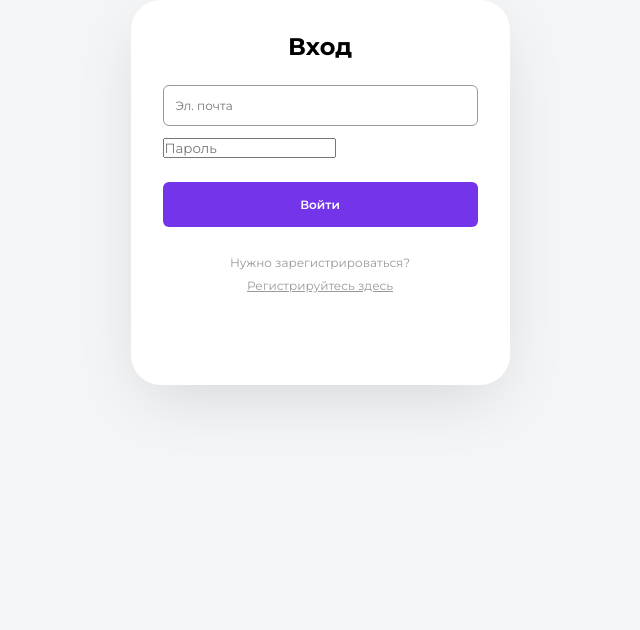
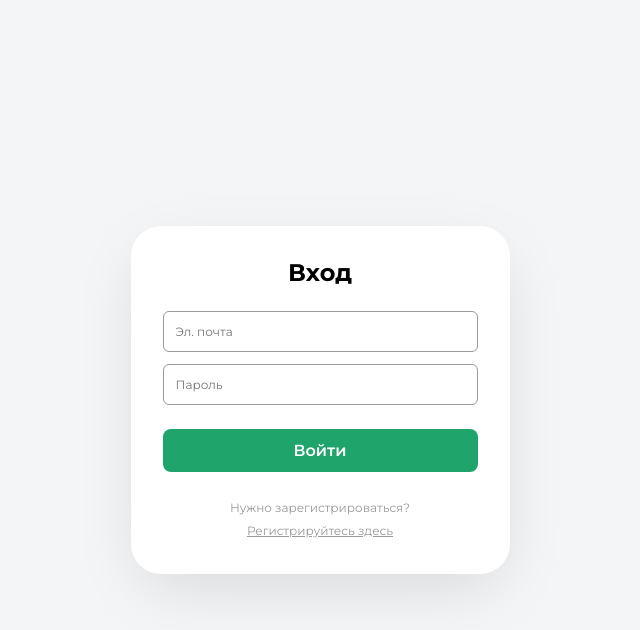
Before and after one commit to Veritas-lab/Skypro.-Wallet, a React (Vite) app: page / in a window 1280 px wide. Shown: the top 630 px of the page, without its empty margins (320-960 px from the left). Built offline with nearby package versions, Linux system fonts and the light colour scheme.

Commit message:
Добавлены стили для формы входа

```diff
--- a/src/components/AuthForm.css
+++ /dev/null
@@ -1,123 +0,0 @@
-* {
-  margin: 0;
-  padding: 0;
-  box-sizing: border-box;
-  font-family: Montserrat;
-}
-
-button,
-a {
-  cursor: pointer;
-}
-
-body {
-  display: flex;
-  justify-content: center;
-  align-items: center;
-  background-color: #f4f5f6;
-}
-
-.authform-container {
-  background-color: #ffffff;
-  border-radius: 30px;
-  box-shadow: 0px 20px 67px -12px #00000021;
-  width: 379px;
-  height: 334px;
-  padding: 32px;
-}
-h1 {
-  color: #000000;
-  font-weight: 700;
-  font-size: 24px;
-  margin-bottom: 24px;
-  text-align: center;
-}
-
-.form-group {
-  margin-bottom: 12px;
-}
-input[type="text"] {
-  width: 100%;
-  padding: 12px;
-  font-size: 12px;
-  font-weight: 400;
-  border: 0.5px solid #999999;
-  border-radius: 6px;
-}
-button {
-  width: 100%;
-  padding: 15px;
-  margin-top: 12px;
-  background-color: #7334ea;
-  border: none;
-  border-radius: 6px;
-  color: #ffffff;
-  font-size: 12px;
-  font-weight: 600;
-  cursor: pointer;
-  transition: background-color 0.2s;
-}
-button:hover {
-  background-color: #6b1eaf;
-}
-.link {
-  margin-top: 24px;
-  font-size: 12px;
-  font-weight: 400;
-  color: #999999;
-  text-align: center;
-  display: flex;
-  flex-direction: column;
-  justify-content: center;
-  align-items: center;
-}
-.link p {
-  display: block;
-  margin: 4px 0;
-}
-
-.link a {
-  color: #999999;
-  font-family: inherit;
-}
-
-.link a:hover {
-  text-decoration: underline;
-}
-@media (max-width: 768px) {
-  .authform-container {
-    width: 343px;
-    height: 270px;
-    padding: 24px;
-    border-radius: 0px;
-  }
-
-  h1 {
-    font-size: 20px;
-    margin-bottom: 16px;
-  }
-
-  .form-group {
-    margin-bottom: 8px;
-  }
-
-  input[type="text"] {
-    padding: 10px;
-    font-size: 11px;
-  }
-
-  button {
-    padding: 12px;
-    font-size: 11px;
-    margin-top: 8px;
-  }
-
-  .link {
-    margin-top: 16px;
-    font-size: 11px;
-  }
-
-  .link p {
-    margin: 2px 0;
-  }
-}
--- a/src/components/AuthForm.jsx
+++ b/src/components/AuthForm.jsx
@@ -1,24 +1,149 @@
 import React from "react";
-import "./AuthForm.css";
+import styled from "styled-components";
+import Button from "./base/Button";
+
+const AuthContent = styled.div`
+  display: flex;
+  justify-content: center;
+  align-items: center;
+  flex: 1;
+  min-height: 100vh;
+  padding: 20px;
+
+  @media (max-width: 768px) {
+    padding: 15px;
+  }
+`;
+
+const AuthFormContainer = styled.div`
+  background-color: #ffffff;
+  border-radius: 30px;
+  box-shadow: 0px 20px 67px -12px #00000021;
+  width: 379px;
+  padding: 32px;
+
+  @media (max-width: 768px) {
+    width: 343px;
+    padding: 24px;
+    border-radius: 0px;
+  }
+`;
+
+const Title = styled.h1`
+  color: #000000;
+  font-weight: 700;
+  font-size: 24px;
+  margin-bottom: 24px;
+  text-align: center;
+
+  @media (max-width: 768px) {
+    font-size: 20px;
+    margin-bottom: 16px;
+  }
+`;
+
+const FormGroup = styled.div`
+  margin-bottom: 12px;
+
+  @media (max-width: 768px) {
+    margin-bottom: 8px;
+  }
+`;
+
+const Input = styled.input`
+  width: 100%;
+  padding: 12px;
+  font-size: 12px;
+  font-weight: 400;
+  border: 0.5px solid #999999;
+  border-radius: 6px;
+
+  @media (max-width: 768px) {
+    padding: 10px;
+    font-size: 11px;
+  }
+`;
+
+const LinkContainer = styled.div`
+  margin-top: 24px;
+  font-size: 12px;
+  font-weight: 400;
+  color: #999999;
+  text-align: center;
+  display: flex;
+  flex-direction: column;
+  justify-content: center;
+  align-items: center;
+
+  @media (max-width: 768px) {
+    margin-top: 16px;
+    font-size: 11px;
+  }
+`;
+
+const LinkParagraph = styled.p`
+  display: block;
+  margin: 4px 0;
+
+  @media (max-width: 768px) {
+    margin: 2px 0;
+  }
+`;
+
+const StyledLink = styled.a`
+  color: #999999;
+  font-family: inherit;
+  cursor: pointer;
+
+  &:hover {
+    text-decoration: underline;
+  }
+`;
+
+const StyledButton = styled(Button)`
+  width: 100%;
+  padding: 15px;
+  margin-top: 12px;
+  background-color: #7334ea;
+  border: none;
+  border-radius: 6px;
+  color: #ffffff;
+  font-size: 12px;
+  font-weight: 600;
+  cursor: pointer;
+  transition: background-color 0.2s;
+
+  &:hover {
+    background-color: #6b1eaf;
+  }
+
+  @media (max-width: 768px) {
+    padding: 12px;
+    font-size: 11px;
+    margin-top: 8px;
+  }
+`;
 
 const AuthForm = () => {
   return (
-    <div className="authform-container">
-      <h1>Вход</h1>
-      <div className="form-group">
-        <input type="text" placeholder="Эл. почта" required />
-      </div>
-      <div className="form-group">
-        <input type="password" placeholder="Пароль" required />
-      </div>
-      <button>Войти</button>
-      <div className="link">
-        <p>Нужно зарегистрироваться?</p>
-        <p>
-          <a href="#register">Регистрируйтесь здесь</a>
-        </p>
-      </div>
-    </div>
+    <AuthContent>
+      <AuthFormContainer>
+        <Title>Вход</Title>
+        <FormGroup>
+          <Input type="text" placeholder="Эл. почта" required />
+        </FormGroup>
+        <FormGroup>
+          <Input type="password" placeholder="Пароль" required />
+        </FormGroup>
+        <StyledButton>Войти</StyledButton>
+        <LinkContainer>
+          <LinkParagraph>Нужно зарегистрироваться?</LinkParagraph>
+          <LinkParagraph>
+            <StyledLink href="#register">Регистрируйтесь здесь</StyledLink>
+          </LinkParagraph>
+        </LinkContainer>
+      </AuthFormContainer>
+    </AuthContent>
   );
 };
 
--- a/src/components/HeaderForm.css
+++ /dev/null
@@ -1,97 +0,0 @@
-* {
-  margin: 0;
-  padding: 0;
-  box-sizing: border-box;
-  font-family: Montserrat;
-  cursor: pointer;
-}
-body {
-  background-color: #f8f9fa;
-}
-
-.header {
-  display: flex;
-  justify-content: space-between;
-  align-items: center;
-  padding: 20px 120px 20px 120px;
-  background: #ffffff;
-}
-
-.logo-container {
-  display: flex;
-  align-items: center;
-}
-.logo-svg {
-  width: 143px;
-  height: 20px;
-}
-
-.nav {
-  display: flex;
-  gap: 48px;
-}
-
-.nav-item {
-  font-weight: 600;
-  font-size: 14px;
-  text-decoration: none;
-}
-.nav-item:active {
-  color: #7334ea;
-  text-decoration: underline;
-}
-.nav-item--active {
-  color: #7334ea;
-  text-decoration: underline;
-}
-.nav-item_1 {
-  font-weight: 600;
-  font-size: 14px;
-  text-decoration: none;
-}
-
-.nav-item_1:hover {
-  color: #7334ea;
-  text-decoration: underline;
-}
-
-.nav-item_exit {
-  display: flex;
-  align-items: center;
-  color: #000000;
-  font-size: 14px;
-  font-weight: 600;
-  text-decoration: none;
-}
-
-.nav-item_exit:hover {
-  color: #7334ea;
-}
-
-.container {
-  max-width: 1200px;
-  max-height: 64px;
-  margin: 20px auto;
-  background: white;
-}
-
-/* Мобильная версия */
-@media (max-width: 768px) {
-  .header {
-    padding: 16px;
-    background: #f4f5f6;
-  }
-
-  .nav {
-    display: none;
-  }
-
-  .logo-container {
-    justify-content: left;
-  }
-
-  .nav-item_exit,
-  .nav-item_1 {
-    display: none;
-  }
-}
--- a/src/components/HeaderForm.jsx
+++ b/src/components/HeaderForm.jsx
@@ -1,10 +1,7 @@
 import React from "react";
-import "./HeaderForm.css";
-
-const HeaderForm = () => {
+import styled from "styled-components";
+const LogoIcon = () => {
   return (
-    <header className="header">
-      <div className="logo-container">
     <svg
       width="144"
       height="19"
@@ -55,7 +52,7 @@
       <path d="M118.41 3.128H120.906V15H118.41V3.128Z" fill="black" />
       <path d="M123.222 3.128H125.718V15H123.222V3.128Z" fill="black" />
       <path
-            d="M136.467 10.728C136.467 10.76 136.451 10.984 136.419 11.4H129.907C130.024 11.9333 130.301 12.3547 130.739 12.664C131.176 12.9733 131.720 13.128 132.371 13.128C132.819 13.128 133.213 13.064 133.555 12.936C133.907 12.7973 134.232 12.584 134.531 12.296L135.859 13.736C135.048 14.664 133.864 15.128 132.307 15.128C131.336 15.128 130.477 14.9413 129.731 14.568C128.984 14.184 128.408 13.656 128.003 12.984C127.597 12.312 127.395 11.5493 127.395 10.696C127.395 9.85333 127.592 9.096 127.987 8.424C128.392 7.74133 128.941 7.21333 129.635 6.84C130.339 6.456 131.123 6.264 131.987 6.264C132.829 6.264 133.592 6.44533 134.275 6.808C134.957 7.17067 135.491 7.69333 135.875 8.376C136.269 9.048 136.467 9.832 136.467 10.728ZM132.003 8.152C131.437 8.152 130.963 8.312 130.579 8.632C130.195 8.952 129.96 9.38933 129.875 9.944H134.115C134.029 9.4 133.795 8.968 133.411 8.648C133.027 8.31733 132.557 8.152 132.003 8.152Z"
+        d="M136.467 10.728C136.467 10.76 136.451 10.984 136.419 11.4H129.907C130.024 11.9333 130.301 12.3547 130.739 12.664C131.176 12.9733 131.72 13.128 132.371 13.128C132.819 13.128 133.213 13.064 133.555 12.936C133.907 12.7973 134.232 12.584 134.531 12.296L135.859 13.736C135.048 14.664 133.864 15.128 132.307 15.128C131.336 15.128 130.477 14.9413 129.731 14.568C128.984 14.184 128.408 13.656 128.003 12.984C127.597 12.312 127.395 11.5493 127.395 10.696C127.395 9.85333 127.592 9.096 127.987 8.424C128.392 7.74133 128.941 7.21333 129.635 6.84C130.339 6.456 131.123 6.264 131.987 6.264C132.829 6.264 133.592 6.44533 134.275 6.808C134.957 7.17067 135.491 7.69333 135.875 8.376C136.269 9.048 136.467 9.832 136.467 10.728ZM132.003 8.152C131.437 8.152 130.963 8.312 130.579 8.632C130.195 8.952 129.96 9.38933 129.875 9.944H134.115C134.029 9.4 133.795 8.968 133.411 8.648C133.027 8.31733 132.557 8.152 132.003 8.152Z"
         fill="black"
       />
       <path
@@ -63,21 +60,90 @@
         fill="black"
       />
     </svg>
-      </div>
-      <nav className="nav">
-        <a href="#expenses" className="nav-item">
-          Мои расходы
-        </a>
-        <a href="#analysis" className="nav-item_1">
+  );
+};
+
+const Header = styled.header`
+  display: flex;
+  justify-content: space-between;
+  align-items: center;
+  padding: 20px 40px;
+  background-color: #fff;
+  border-bottom: 1px solid #e0e0e0;
+  box-shadow: 0 2px 4px rgba(0, 0, 0, 0.05);
+`;
+
+const LogoContainer = styled.div`
+  display: flex;
+  align-items: center;
+`;
+
+const Nav = styled.nav`
+  display: flex;
+  gap: 30px;
+`;
+
+const NavItem = styled.a`
+  color: #333;
+  text-decoration: none;
+  font-family: Montserrat, sans-serif;
+  font-size: 16px;
+  font-weight: 500;
+  padding: 8px 16px;
+  border-radius: 20px;
+  transition: all 0.3s ease;
+
+  &:hover {
+    background-color: #f5f5f5;
+    color: #000;
+  }
+
+  &.nav-item_1 {
+    color: #666;
+
+    &:hover {
+      color: #000;
+    }
+  }
+`;
+
+const Exit = styled.div`
+  display: flex;
+  align-items: center;
+`;
+
+const NavItemExit = styled.a`
+  color: #ff4444;
+  text-decoration: none;
+  font-family: Montserrat, sans-serif;
+  font-size: 16px;
+  font-weight: 500;
+  padding: 8px 16px;
+  border-radius: 20px;
+  transition: all 0.3s ease;
+
+  &:hover {
+    background-color: #fff0f0;
+    color: #ff0000;
+  }
+`;
+
+const HeaderForm = () => {
+  return (
+    <Header>
+      <LogoContainer>
+        <LogoIcon />
+      </LogoContainer>
+      <Nav>
+        <NavItem href="#expenses">Мои расходы</NavItem>
+        <NavItem href="#analysis" className="nav-item_1">
           Анализ расходов
-        </a>
-      </nav>
-      <div className="exit">
-        <a href="#logout" className="nav-item_exit">
-          Выйти
-        </a>
-      </div>
-    </header>
+        </NavItem>
+      </Nav>
+      <Exit>
+        <NavItemExit href="#logout">Выйти</NavItemExit>
+      </Exit>
+    </Header>
   );
 };
 
--- a/src/icons/icons.jsx
+++ b/src/icons/icons.jsx
@@ -4,8 +4,8 @@
 import EntertainmentIcon from "./EntertainmentIcon.jsx";
 import EducationIcon from "./EducationIcon.jsx";
 import OtherIcon from "./OtherIcon.jsx";
-import logoIcon from "./logoIcon.jsx";
-import penIcon from "./penIcon.jsx";
+import LogoIcon from "./LogoIcon.jsx";
+import PenIcon from "./penIcon.jsx";
 
 // Экспортируем объект иконок
 export const CategoryIcons = {
@@ -15,6 +15,6 @@
   Entertainment: EntertainmentIcon,
   Education: EducationIcon,
   Other: OtherIcon,
-  logo: logoIcon,
-  pen: penIcon,
+  logo: LogoIcon,
+  pen: PenIcon,
 };
--- a/src/icons/logoIcon.jsx
+++ b/src/icons/logoIcon.jsx
@@ -1,4 +1,4 @@
-const logo = () => {
+const LogoIcon = () => {
   return (
     <svg
       width="144"
@@ -61,4 +61,4 @@
   );
 };
 
-export default logo;
+export default LogoIcon;
```
Lines whose indentation alone changed are shown as unchanged.
